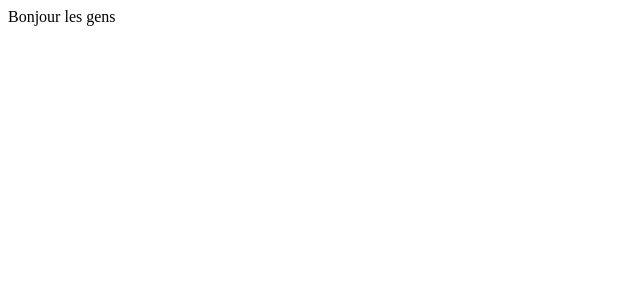
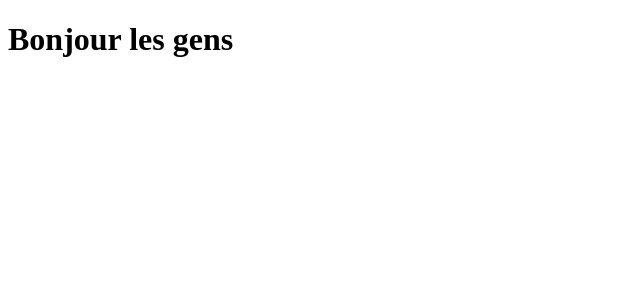
Before and after one commit to noelfoka/new_react_graficart, a React (Vite) app: page / in a window 1280 px wide. Shown: the top 300 px of the page, without its empty margins (0-640 px from the left). Built offline with nearby package versions, Linux system fonts and the light colour scheme.

Commit message:
add id and class to my jsx

```diff
--- a/src/App.jsx
+++ b/src/App.jsx
@@ -2,10 +2,8 @@ import { useState } from 'react'
 import viteLogo from '/vite.svg'
 
 function App() {
-  const [count, setCount] = useState(0)
-
   return (
-    'Bonjour les gens'
+    <h1 id="title" className="title">Bonjour les gens</h1>
   )
 }
 
```
